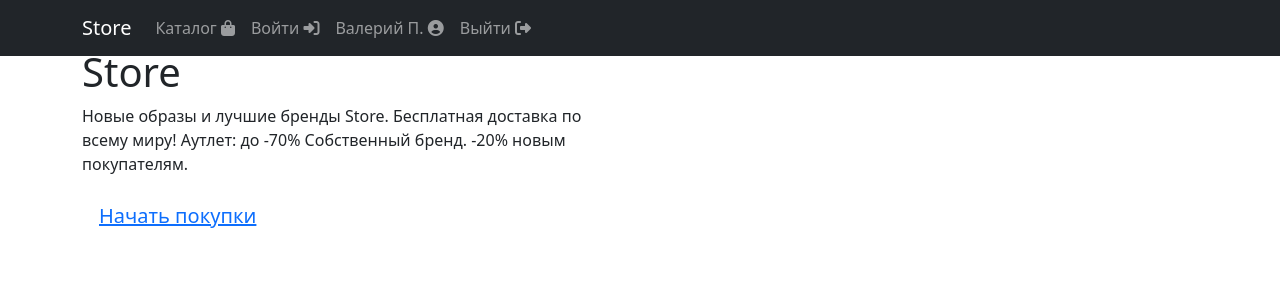
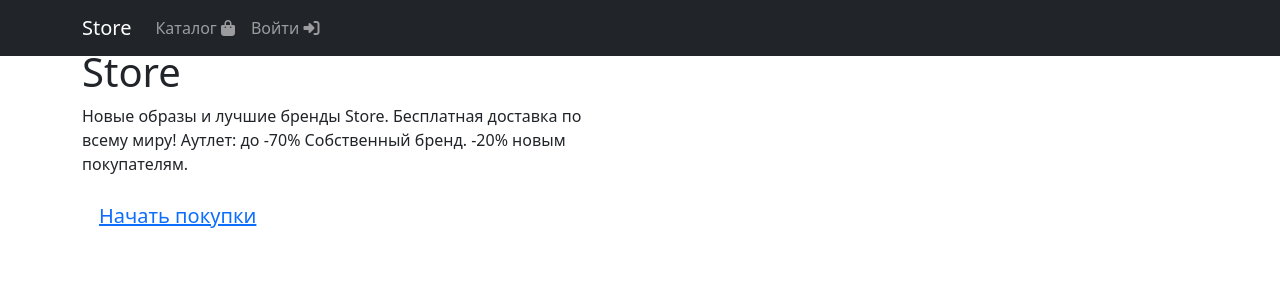
Before and after one commit to whoamins/GeekStore, a Django app: page / in a window 1280 px wide. Shown: the top 300 px of the page. Run offline with Django 4.2, Linux system fonts and the light colour scheme; some libraries are stand-ins or nearby versions.

Commit message:
templates

```diff
--- a/products/templates/products/base.html
+++ b/products/templates/products/base.html
@@ -28,17 +28,20 @@
                 <li class="nav-item">
                     <a class="nav-link" href="{% url 'products:index' %}">Каталог <i class="fas fa-shopping-bag"></i> </a>
                 </li>
-                <li class="nav-item">
-                    <a class="nav-link" href="{% url 'users:login' %}">Войти <i class="fas fa-sign-in-alt"></i></a>
-                </li>
-                <li class="nav-item">
-                    <a class="nav-link" href="{% url 'users:profile' %}">Валерий П.
-                        <i class="fas fa-user-circle"></i>
-                    </a>
-                </li>
-                <li class="nav-item">
-                    <a class="nav-link" href="{% url 'users:logout' %}">Выйти <i class="fas fa-sign-out-alt"></i></a>
-                </li>
+                {% if user.is_authenticated %}
+                    <li class="nav-item">
+                        <a class="nav-link" href="{% url 'users:profile' %}"> {{ user.username }}
+                        <i class="fas fa-user-circle"></i></a>
+                    </li>
+
+                    <li class="nav-item">
+                        <a class="nav-link" href="{% url 'users:logout' %}">Выйти <i class="fas fa-sign-out-alt"></i></a>
+                    </li>
+                {% else %}
+                    <li class="nav-item">
+                        <a class="nav-link" href="{% url 'users:login' %}">Войти <i class="fas fa-sign-in-alt"></i></a>
+                    </li>
+                {% endif %}
             </ul>
         </div>
     </div>
```
